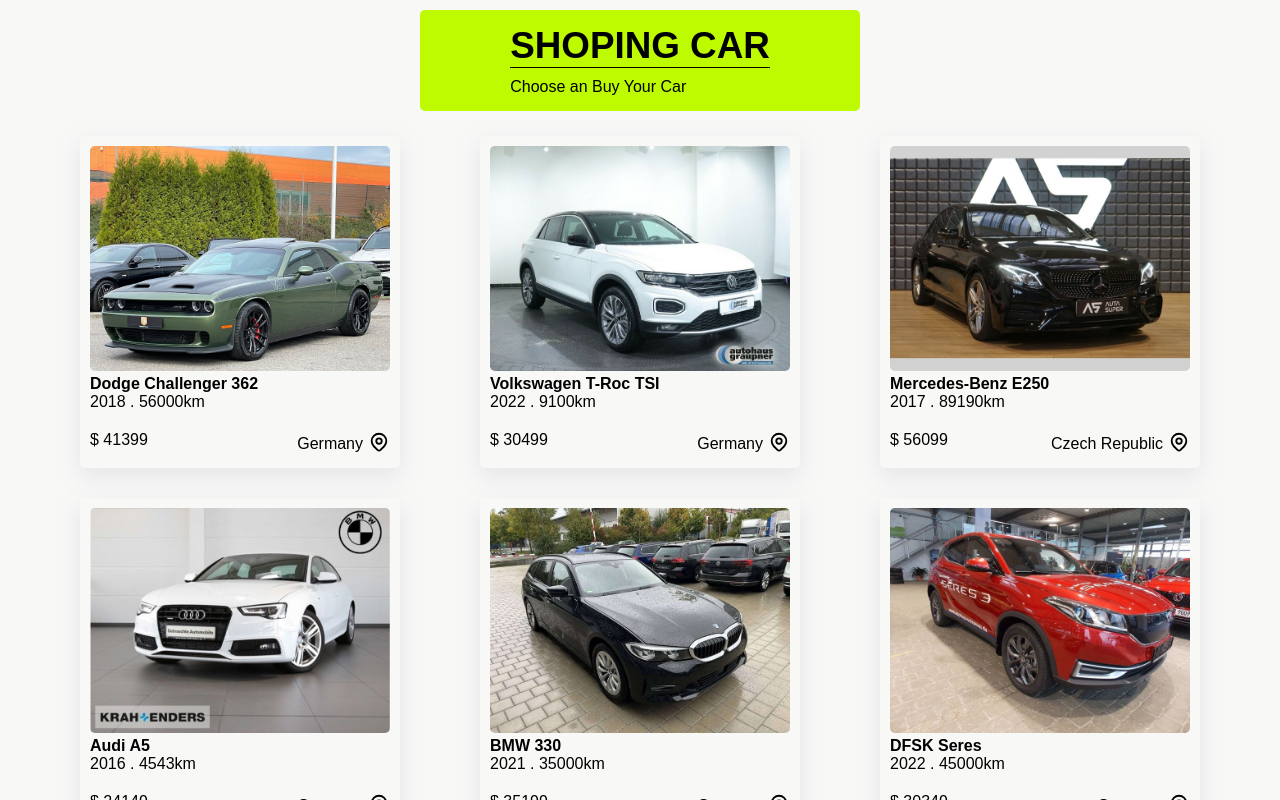
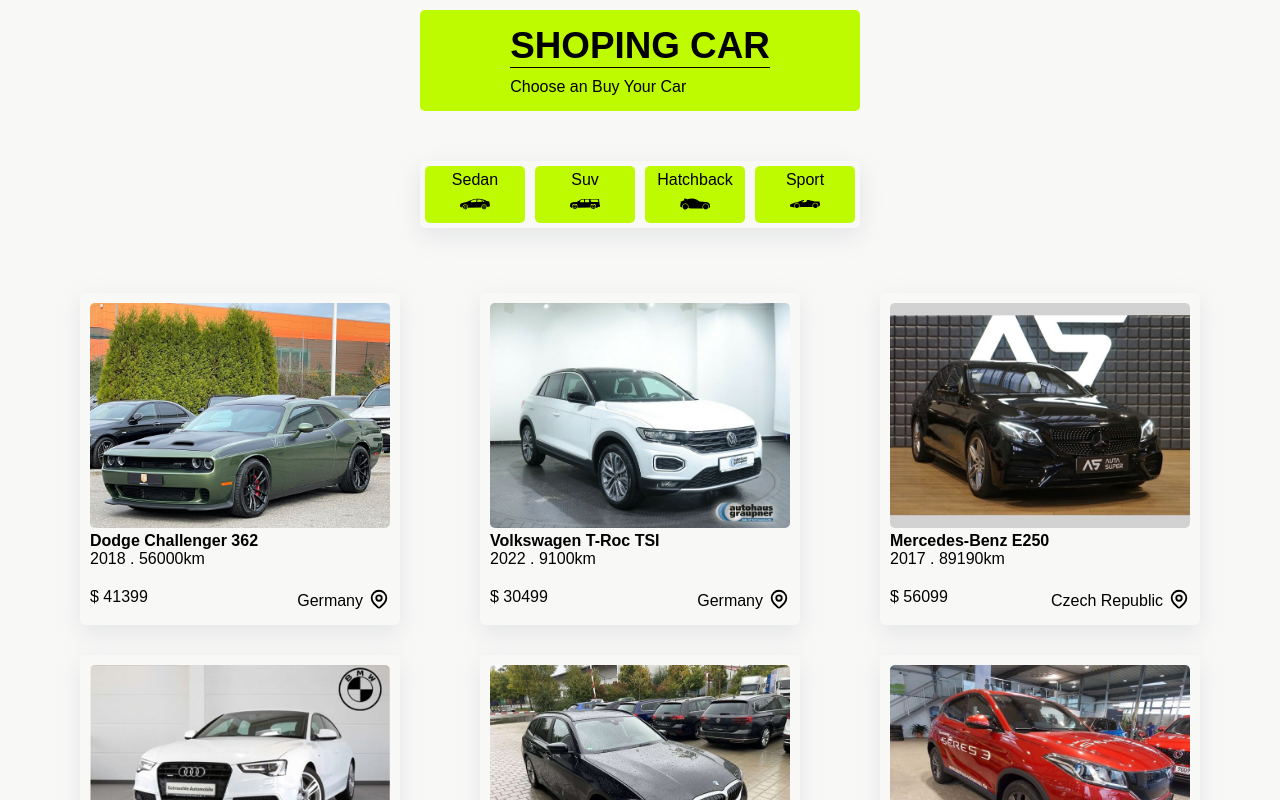
Before and after one commit to akineditor1/car-shoping, a Next.js app: page /cars in a window 1280 px wide. Shown: the top 800 px of the page. Built offline with nearby package versions, Linux system fonts and the light colour scheme.

Commit message:
add categories components

```diff
--- /dev/null
+++ b/components/module/Categories.js
@@ -0,0 +1,30 @@
+import Hatchback from "../icons/Hatchback";
+import Sedan from "../icons/Sedan";
+import Sport from "../icons/Sport";
+import Suv from "../icons/Suv";
+import style from "./Categories.module.css";
+
+function Categories() {
+  return (
+    <div className={style.container}>
+      <div>
+        <p>Sedan</p>
+        <Sedan />
+      </div>
+      <div>
+        <p>Suv</p>
+        <Suv />
+      </div>
+      <div>
+        <p>Hatchback</p>
+        <Hatchback />
+      </div>
+      <div>
+        <p>Sport</p>
+        <Sport />
+      </div>
+    </div>
+  );
+}
+
+export default Categories;
--- /dev/null
+++ b/components/module/Categories.module.css
@@ -0,0 +1,30 @@
+.container {
+  box-shadow: rgba(149, 157, 165, 0.2) 0px 8px 24px;
+  width: fit-content;
+  margin: 50px auto;
+  display: flex;
+  justify-content: space-between;
+  align-items: center;
+  border-radius: 5px;
+}
+
+.container div {
+  text-align: center;
+  margin: 5px;
+  background-color: #befa00;
+  padding: 5px;
+  padding-bottom: 0;
+  border-radius: 5px;
+  width: 100px;
+}
+
+@media (max-width: 600px) {
+  .container {
+    width: 320px;
+    flex-wrap: wrap;
+  }
+
+  .container div {
+    width: 150px;
+  }
+}
--- a/pages/cars/index.js
+++ b/pages/cars/index.js
@@ -1,8 +1,10 @@
+import Categories from "@/components/module/Categories";
 import CarsPage from "@/components/templates/CarsPage";
 import carsData from "@/data/carsdata";
 function Details() {
   return (
     <div>
+      <Categories/>
      <CarsPage data={carsData}/>
     </div>
   );
```
